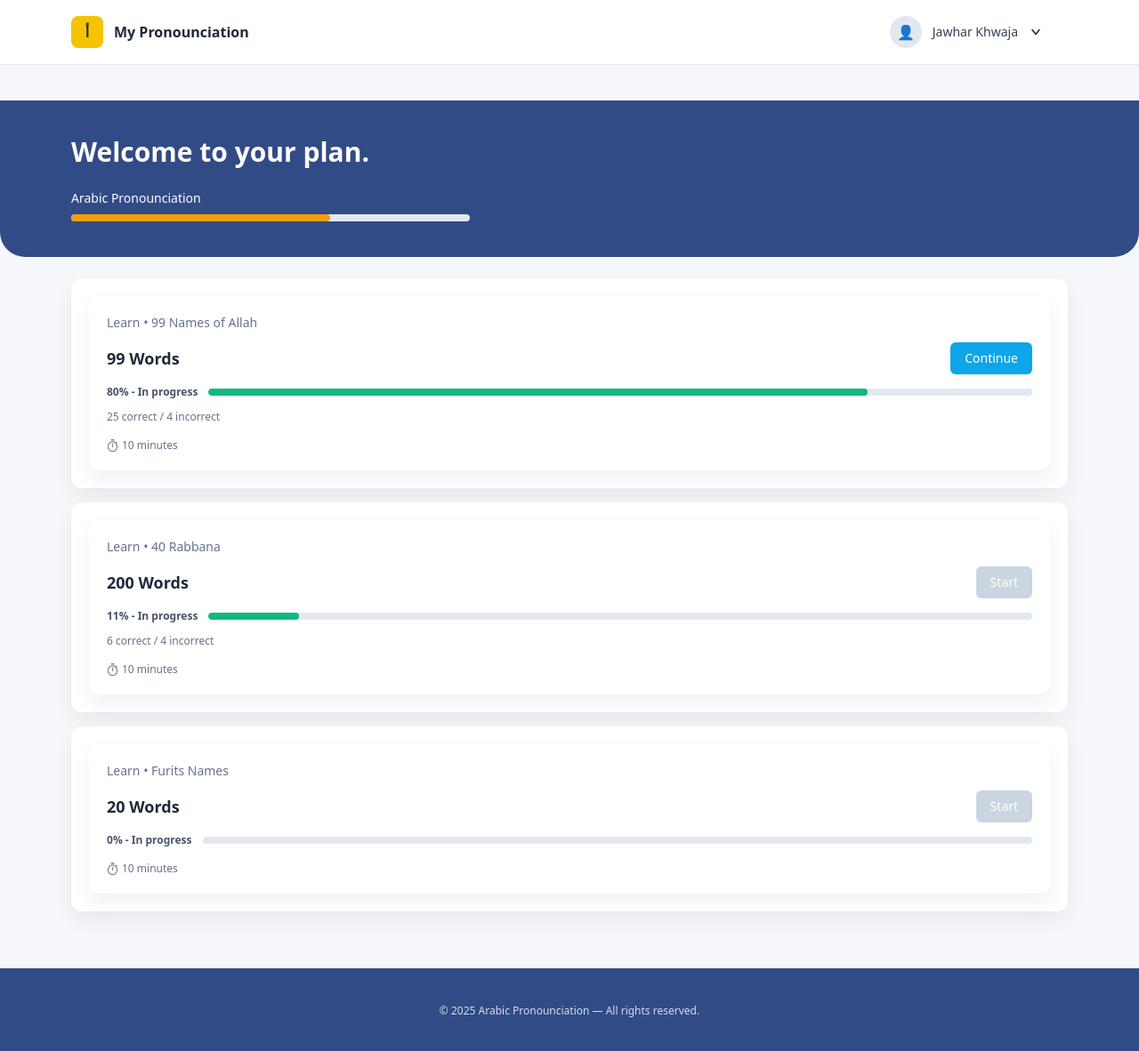
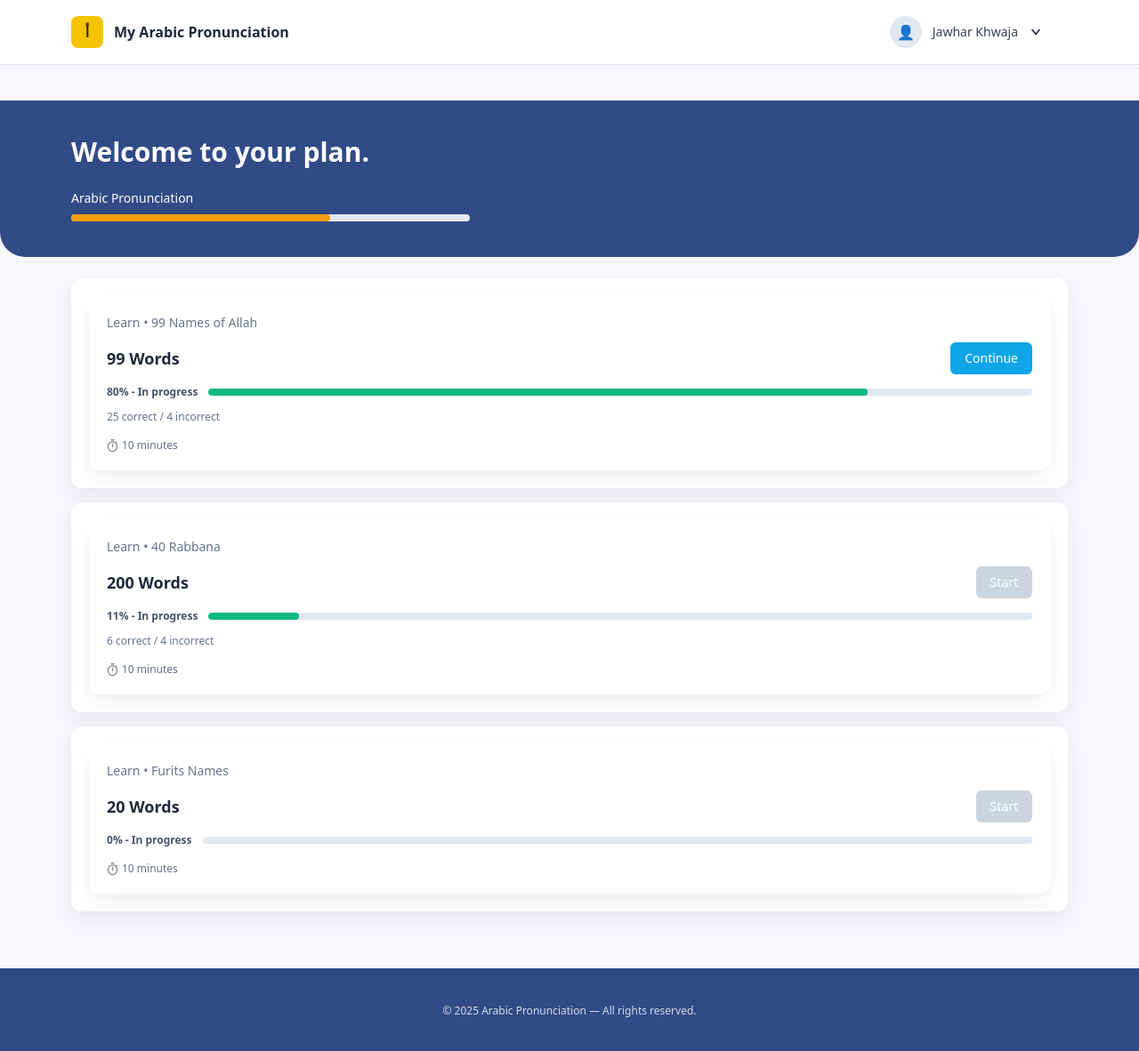
Before and after one commit to tazislam1982/arabicpronounciation, a Next.js app: page /course in a window 1280 px wide. Shown: the top 1182 px of the page at 89% size. Built offline with nearby package versions, Linux system fonts and the light colour scheme.

Commit message:
fixed typo

```diff
--- a/app/(course)/course/page.tsx
+++ b/app/(course)/course/page.tsx
@@ -9,7 +9,7 @@ export default function CoursePage() {
         <div className="mx-auto max-w-6xl px-4 py-10">
           <h1 className="text-3xl font-semibold">Welcome to your plan.</h1>
           <div className="mt-6 max-w-md">
-            <div className="text-sm text-white">Arabic Pronounciation</div>
+            <div className="text-sm text-white">Arabic Pronunciation</div>
             <div className="mt-2">
               <Progress value={65} color="bg-amber-500" />
             </div>
--- a/app/layout.tsx
+++ b/app/layout.tsx
@@ -4,7 +4,7 @@ import  "./globals.css"
 
 
 export const metadata: Metadata = {
-  title: "Arabic Pronounciation App",
+  title: "Arabic Pronunciation App",
   description: "",
 };
 
--- a/components/Footer.tsx
+++ b/components/Footer.tsx
@@ -8,7 +8,7 @@
           <div className="py-10 flex  items-center justify-center ">
 
             <div className="text-xs opacity-80">
-              © {new Date().getFullYear()} Arabic Pronounciation — All rights reserved.
+              © {new Date().getFullYear()} Arabic Pronunciation — All rights reserved.
             </div>
           </div>
 
--- a/components/Header.tsx
+++ b/components/Header.tsx
@@ -8,7 +8,7 @@ import Link from "next/link";
             <Link href="/" className="flex items-center gap-2 font-semibold">
                 <div className="w-8 h-8 rounded-md bg-white grid text-base-color place-items-center">أ</div>
 
-                <span>Arabic Pronounciation</span>
+                <span>Arabic Pronunciation</span>
             </Link>
 
             <nav className="ml-auto hidden md:flex items-center gap-6 text-sm text-slate-600">
--- a/components/Navbar.tsx
+++ b/components/Navbar.tsx
@@ -24,7 +24,7 @@ export default function Navbar() {
           <div className="w-9 h-9 rounded-lg bg-brand-yellow flex items-center justify-center">
             <span className="font-bold">أ</span>
           </div>
-          <span className="font-semibold">My Pronounciation</span>
+          <span className="font-semibold">My Arabic Pronunciation</span>
         </Link>
 
 
```
